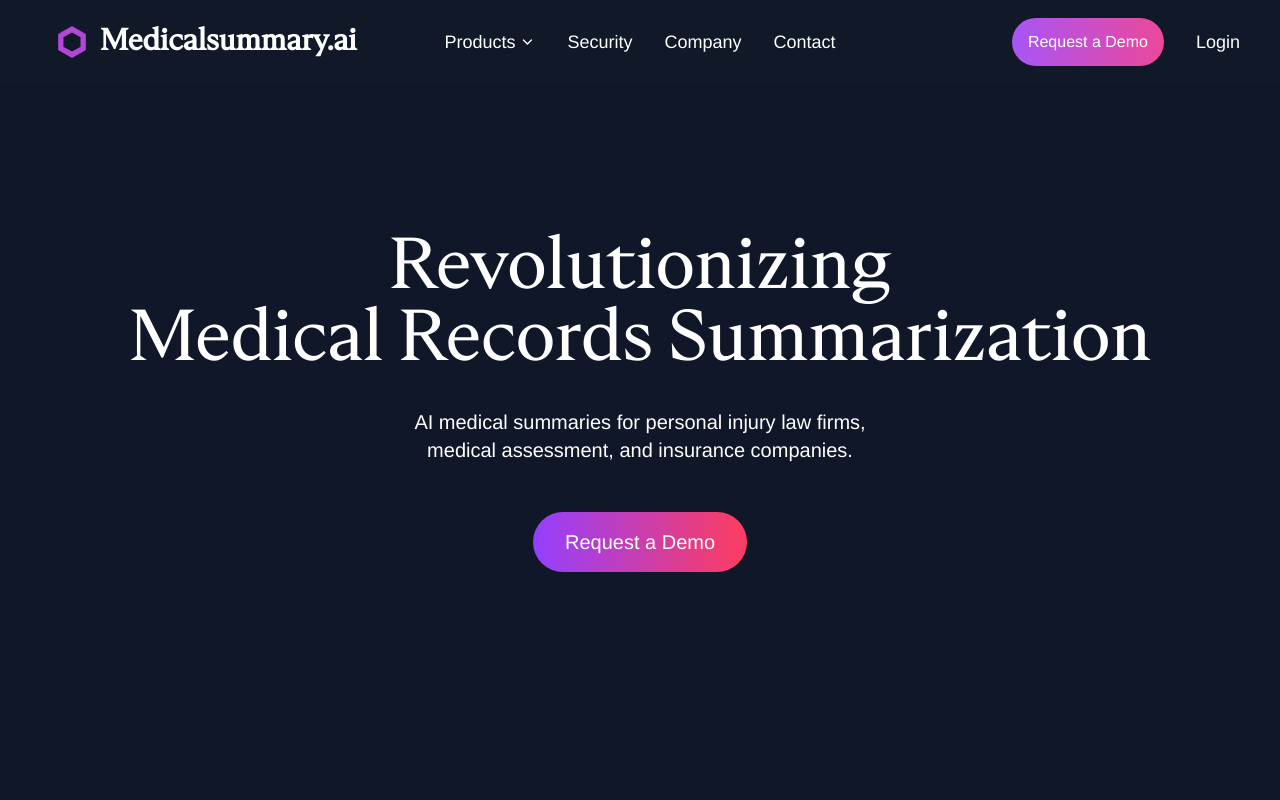
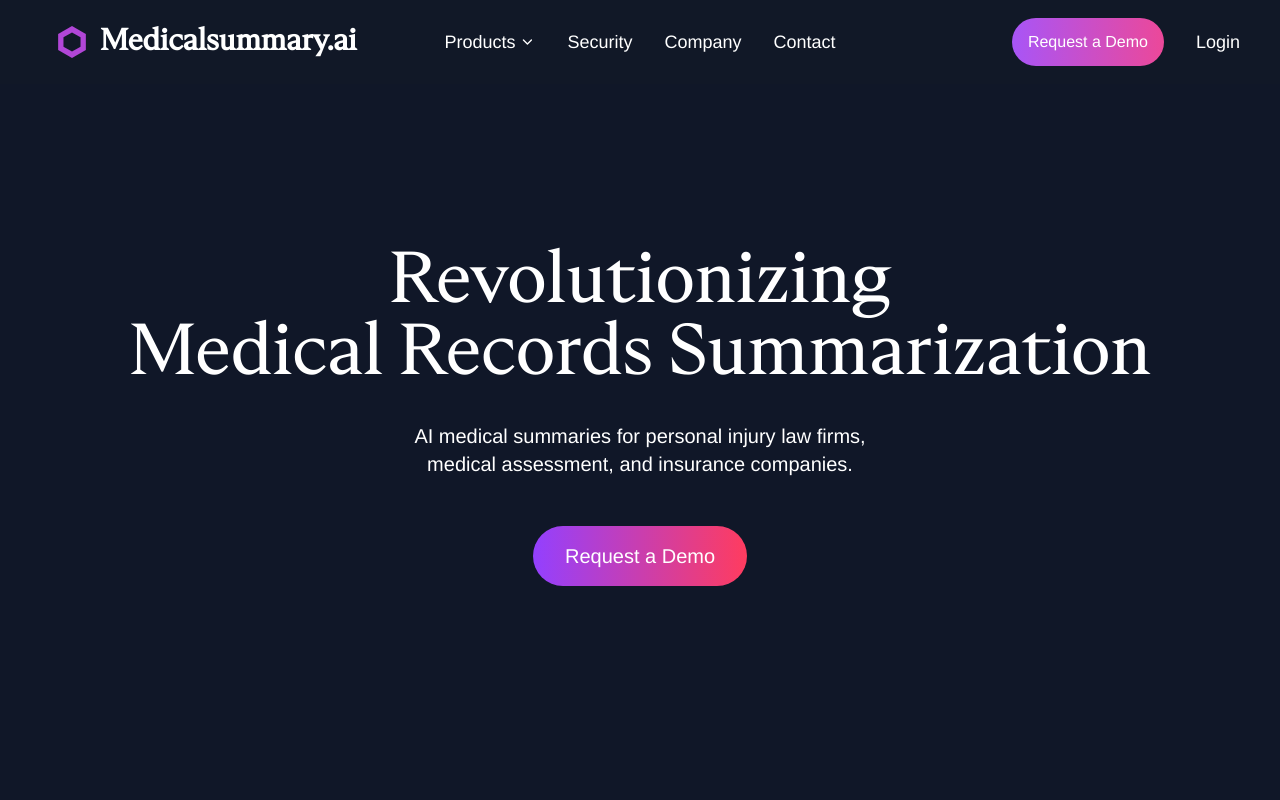
Before and after one commit to ScriptKitKat/mejuri, a Next.js app in the folder my-app/: page / in a window 1280 px wide. Shown: the top 800 px of the page. Built offline with nearby package versions, Linux system fonts and the light colour scheme.

Commit message:
Update page.tsx

```diff
--- a/my-app/app/page.tsx
+++ b/my-app/app/page.tsx
@@ -83,7 +83,7 @@ export default function Home() {
       <main>
         {/* Hero Section */}
         <section className="container mx-auto px-4 flex flex-col items-center justify-center text-center min-h-screen">
-          <h1 className="text-5xl md:text-6xl lg:text-7xl mt-1 mb-8">
+          <h1 className="text-5xl md:text-6xl lg:text-7xl mt-8 mb-8">
             Revolutionizing
             <br />
             Medical Records Summarization
```
